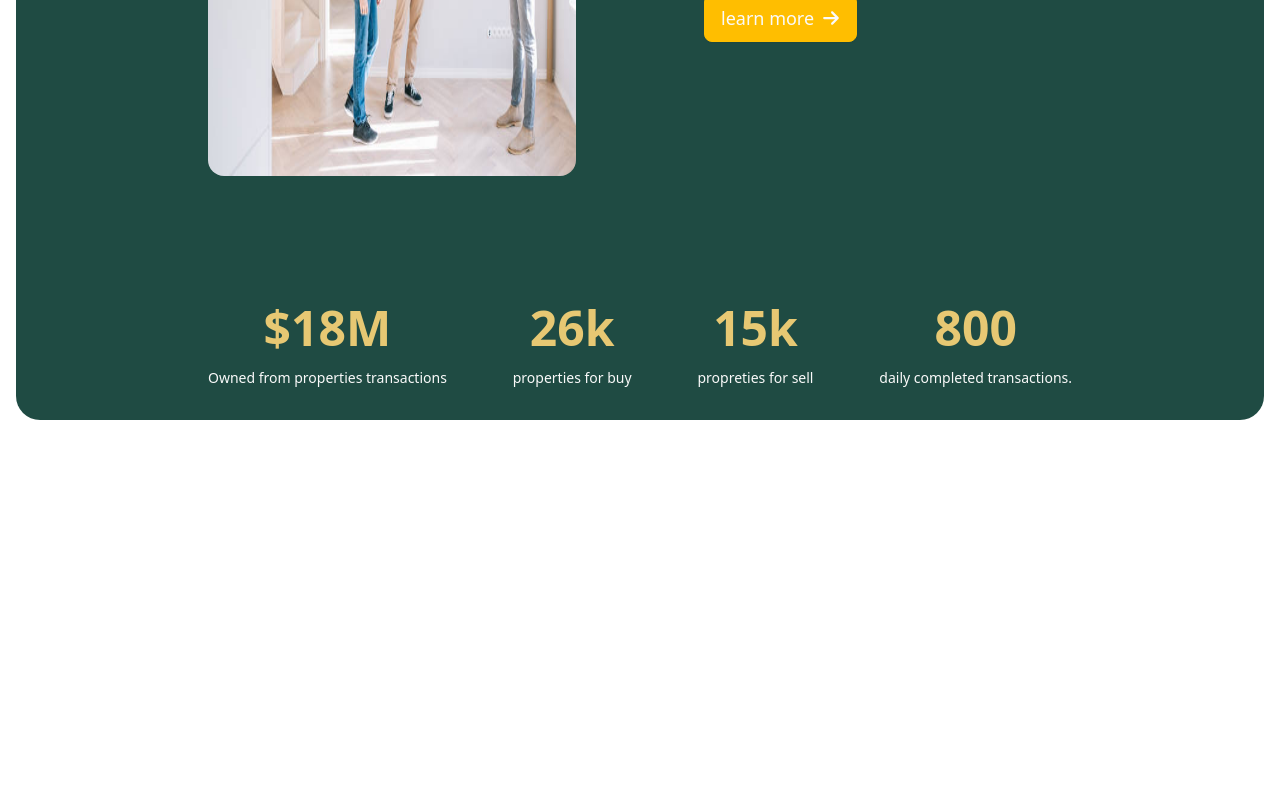
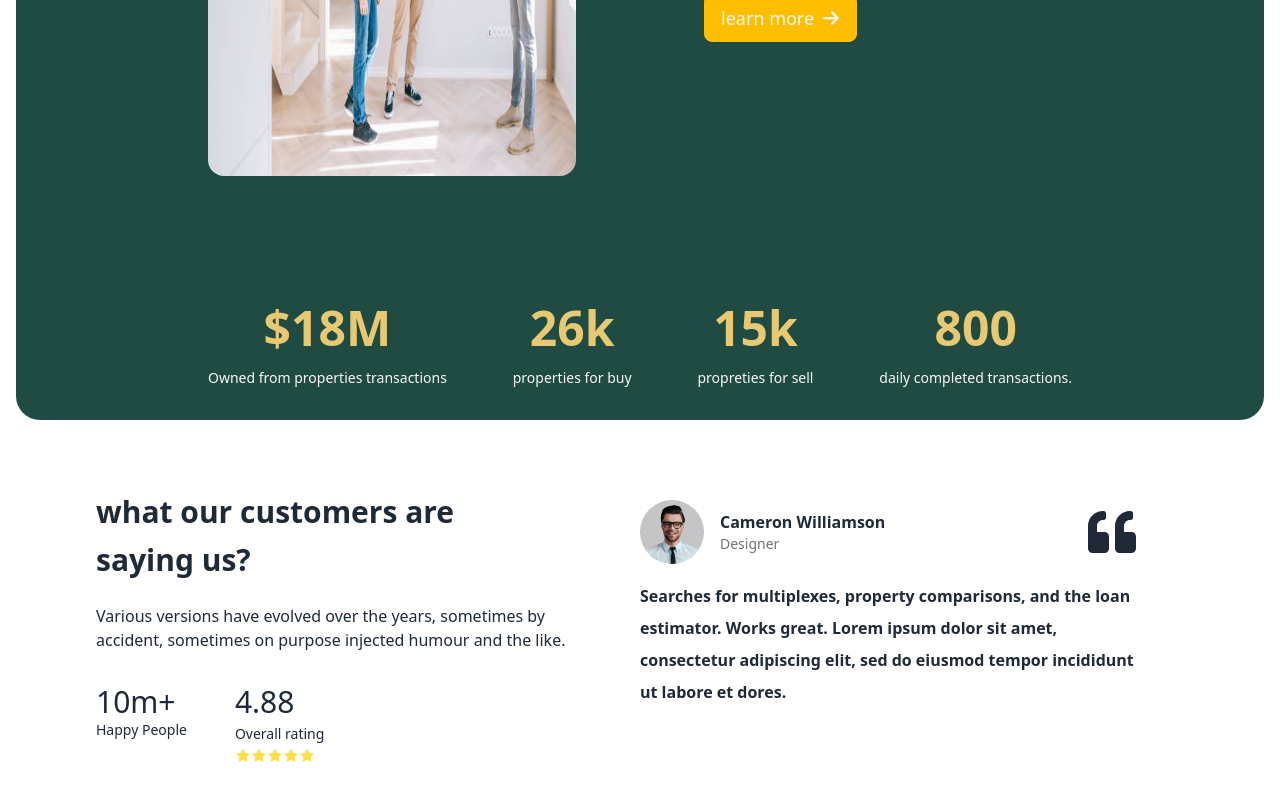
Before and after one commit to faroukq1/Just-Home, a React (Vite) app: page / in a window 1280 px wide. Shown: the part 4014-4814 px from the top of the page. Before the commit the page ends 4474 px from the top, so only its background shows below. Built offline with nearby package versions, Linux system fonts and the light colour scheme.

Commit message:
#5 review

```diff
--- a/src/component/index.ts
+++ b/src/component/index.ts
@@ -10,3 +10,4 @@ export {default as ChooseUs} from './landing/ChooseUs';
 export {default as SmallCard} from './landing/SmallCard';
 export {default as BestProperty} from './landing/BestProperty';
 export {default as Testimonial} from './landing/Testimonial';
+export {default as Review} from './landing/Review';
--- /dev/null
+++ b/src/component/landing/Review.tsx
@@ -0,0 +1,62 @@
+import { AiFillStar } from "react-icons/ai";
+import avatar from "../../assets/johndoe.jpg";
+import { FaQuoteLeft } from "react-icons/fa";
+
+const Review = () => {
+  return (
+    <div className="flex align-element my-20">
+      <div className="flex-1">
+        <h1 className="text-3xl font-semibold leading-6 mb-8">
+          what our customers are <br />
+          <br />
+          saying us?
+        </h1>
+        <p className="font-light leading-6 mb-8">
+          Various versions have evolved over the years, sometimes by accident,
+          sometimes on purpose injected humour and the like.
+        </p>
+        <div className="flex gap-12">
+          <div>
+            <h1 className="text-3xl">10m+</h1>
+            <p className="text-sm">Happy People</p>
+          </div>
+          <div>
+            <h1 className="text-3xl mb-1">4.88</h1>
+            <p className="text-sm mb-1">Overall rating</p>
+            <div className="flex">
+              {Array.from({ length: 5 }, (_, index) => {
+                return <AiFillStar className="text-yellow-300" key={index} />;
+              })}
+            </div>
+          </div>
+        </div>
+      </div>
+      <div className="flex-1 px-12 ">
+        <div className="flex items-center justify-between w-full">
+          <div className="flex items-center gap-4">
+            <img
+              src={avatar}
+              alt="avatar picture"
+              className="h-16 w-16 rounded-full"
+            />
+
+            <h3 className="flex flex-col font-semibold">
+              Cameron Williamson{" "}
+              <span className="text-sm font-normal text-neutral-500">
+                Designer
+              </span>
+            </h3>
+          </div>
+          <FaQuoteLeft className="text-5xl" />
+        </div>
+        <p className="mt-4 font-semibold leading-8">
+          Searches for multiplexes, property comparisons, and the loan
+          estimator. Works great. Lorem ipsum dolor sit amet, consectetur
+          adipiscing elit, sed do eiusmod tempor incididunt ut labore et dores.
+        </p>
+      </div>
+    </div>
+  );
+};
+
+export default Review;
--- a/src/pages/Landingpage.tsx
+++ b/src/pages/Landingpage.tsx
@@ -5,6 +5,7 @@ import {
   ChooseUs,
   BestProperty,
   Testimonial,
+  Review,
 } from "../component";
 
 const Landingpage = () => {
@@ -16,6 +17,7 @@ const Landingpage = () => {
       <ChooseUs />
       <BestProperty />
       <Testimonial />
+      <Review />
     </main>
   );
 };
```
Also changed, not shown: src/assets/johndoe.jpg (added).
